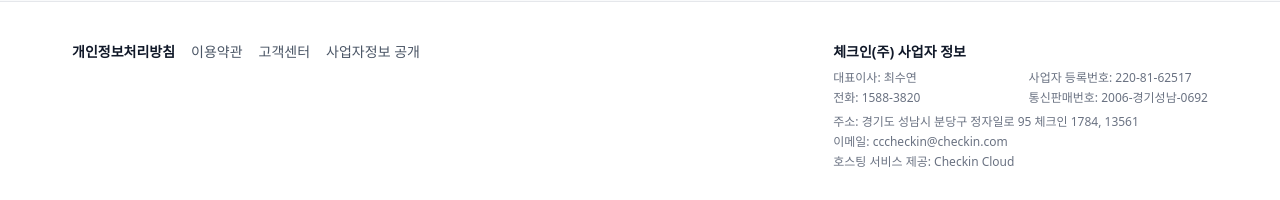
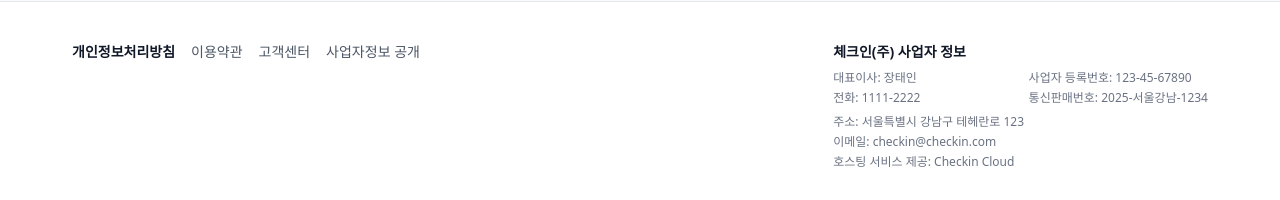
Before and after one commit to roblej/check-in-frontend, a Next.js app: page / in a window 1280 px wide. Shown: the part 1643-1843 px from the top of the page. Built offline with nearby package versions, Linux system fonts and the light colour scheme; no server answers.

Commit message:
update footer

```diff
--- a/src/components/Footer.js
+++ b/src/components/Footer.js
@@ -26,13 +26,13 @@
           <div className="text-xs text-gray-500 space-y-1">
             <div className="font-semibold text-gray-900 mb-2 text-sm">체크인(주) 사업자 정보</div>
             <div className="grid grid-cols-2 gap-x-4 gap-y-1">
-              <span>대표이사: 최수연</span>
-              <span>사업자 등록번호: 220-81-62517</span>
-              <span>전화: 1588-3820</span>
-              <span>통신판매번호: 2006-경기성남-0692</span>
+              <span>대표이사: 장태인</span>
+              <span>사업자 등록번호: 123-45-67890</span>
+              <span>전화: 1111-2222</span>
+              <span>통신판매번호: 2025-서울강남-1234</span>
             </div>
-            <div className="mt-2">주소: 경기도 성남시 분당구 정자일로 95 체크인 1784, 13561</div>
-            <div>이메일: cccheckin@checkin.com</div>
+            <div className="mt-2">주소: 서울특별시 강남구 테헤란로 123</div>
+            <div>이메일: checkin@checkin.com</div>
             <div>호스팅 서비스 제공: Checkin Cloud</div>
           </div>
         </div>
```
